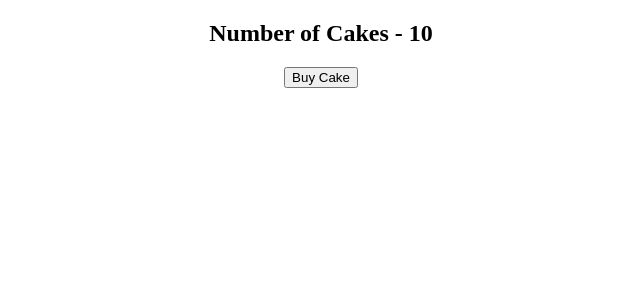
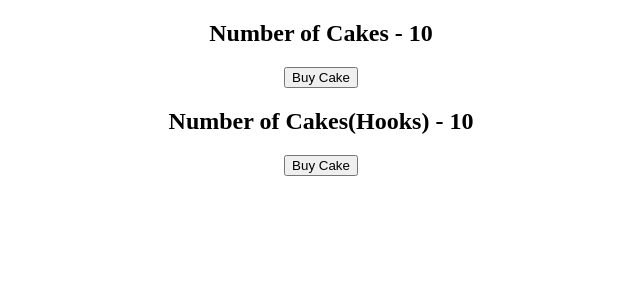
Before and after one commit to neeleshio/react-redux, a React (Create React App) app: page / in a window 1280 px wide. Shown: the top 300 px of the page, without its empty margins (319-959 px from the left). Built offline with nearby package versions, Linux system fonts and the light colour scheme.

Commit message:
state prop with useSelector hook

```diff
--- a/src/App.js
+++ b/src/App.js
@@ -1,15 +1,16 @@
 import React from 'react';
-import logo from './logo.svg';
 import './App.css';
 import CakeContainer from './components/CakeContainer';
 import { Provider } from 'react-redux'
 import store from './redux/store'
+import HooksCakeContainer from './components/HooksCakeContainer';
 
 function App() {
   return (
     <Provider store={store}>
       <div className="App">
         <CakeContainer />
+        <HooksCakeContainer />
       </div>
     </Provider>
   );
--- /dev/null
+++ b/src/components/HooksCakeContainer.js
@@ -0,0 +1,15 @@
+import React from 'react'
+import { useSelector } from 'react-redux'
+
+function HooksCakeContainer() {
+    const numOfCakes = useSelector(state => state.numOfCakes)
+
+    return (
+        <div>
+            <h2>Number of Cakes(Hooks) - {numOfCakes}</h2>
+            <button>Buy Cake</button>
+        </div>
+    )
+}
+
+export default HooksCakeContainer
```
Also changed, not shown: src/logo.svg (added).
